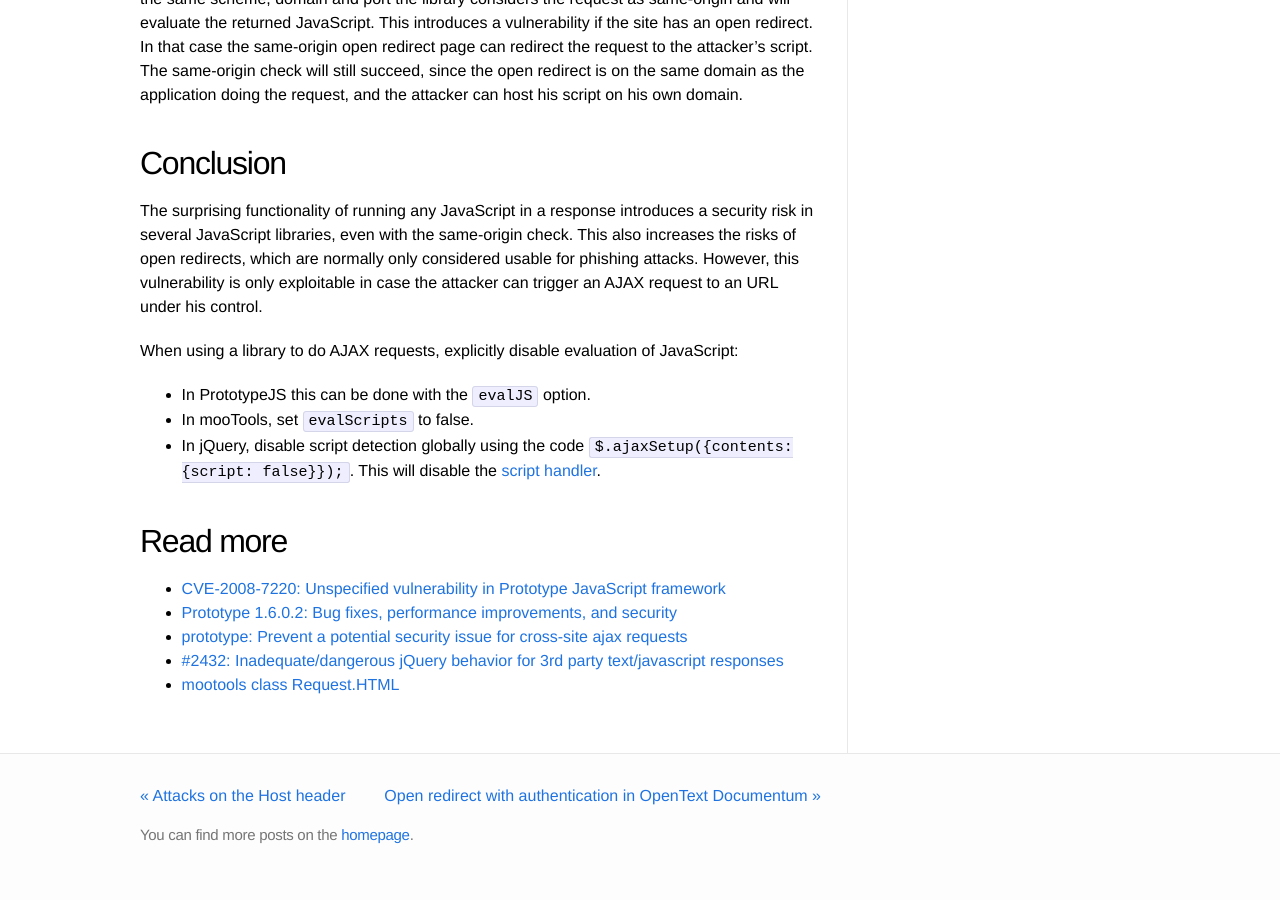
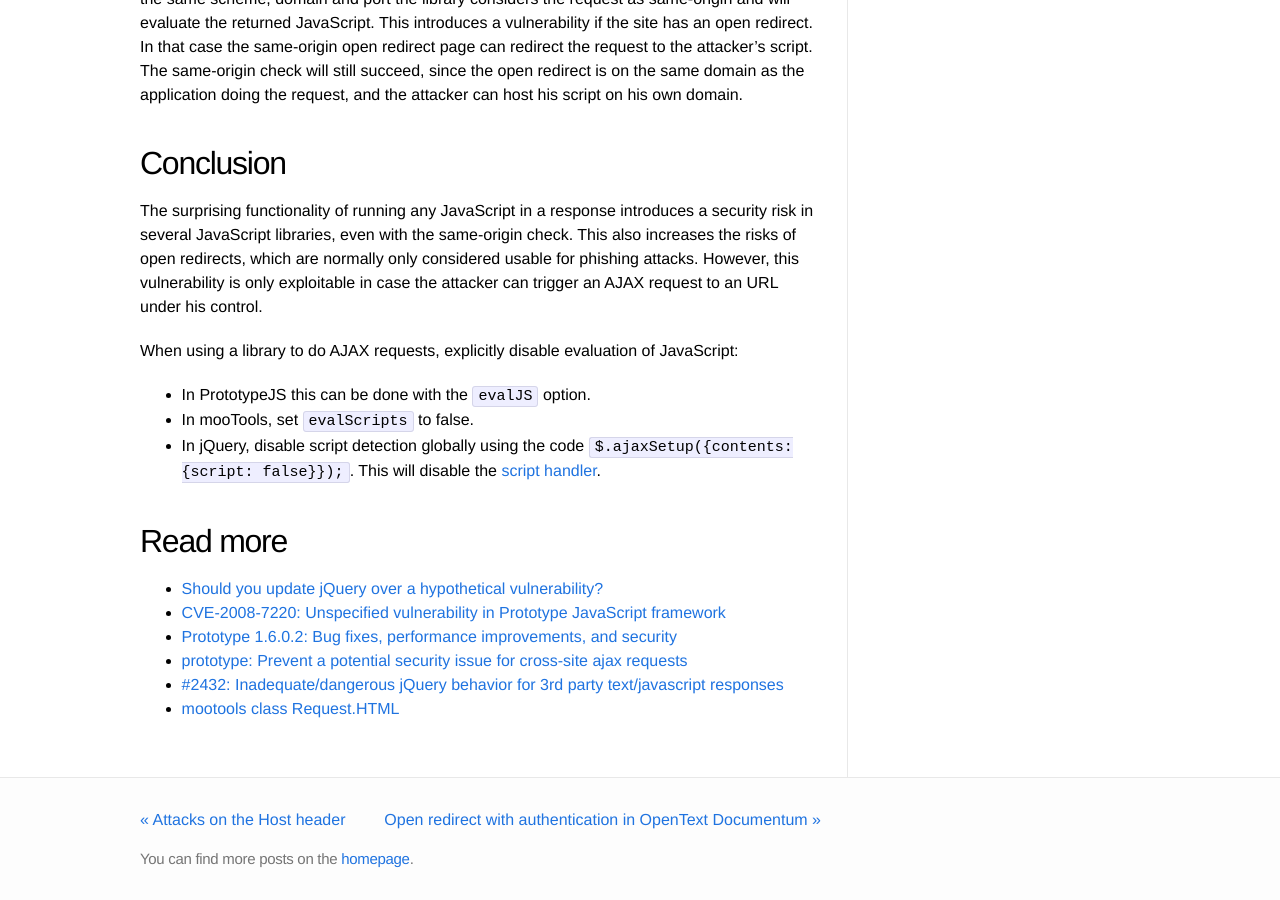
Before and after one commit to Sjord/Sjord.github.io, a Jekyll site: the page built from _posts/2017-07-24-some-libraries-evaluate-remote-javascript.md, in a window 1280 px wide and 900 px high, scrolled down 2149 px. Built offline with Jekyll 4.4.1, drawn with Linux system fonts in a browser that asks for light colours; before the commit the page ends 3025 px from its top, so only the background shows below that.

Commit message:
Add link to jQuery post

```diff
--- a/_posts/2017-07-24-some-libraries-evaluate-remote-javascript.md
+++ b/_posts/2017-07-24-some-libraries-evaluate-remote-javascript.md
@@ -55,6 +55,7 @@ When using a library to do AJAX requests, explicitly disable evaluation of JavaS
 
 ## Read more
 
+* [Should you update jQuery over a hypothetical vulnerability?](/2018/10/24/should-you-update-jquery/)
 * [CVE-2008-7220: Unspecified vulnerability in Prototype JavaScript framework](http://cve.mitre.org/cgi-bin/cvename.cgi?name=cve-2008-7220)
 * [Prototype 1.6.0.2: Bug fixes, performance improvements, and security](http://web.archive.org/web/20080128133717/http://prototypejs.org/2008/1/25/prototype-1-6-0-2-bug-fixes-performance-improvements-and-security)
 * [prototype: Prevent a potential security issue for cross-site ajax requests](https://github.com/sstephenson/prototype/commit/02cc9992e915c024650ddc77a91064f7a4252914)
```
